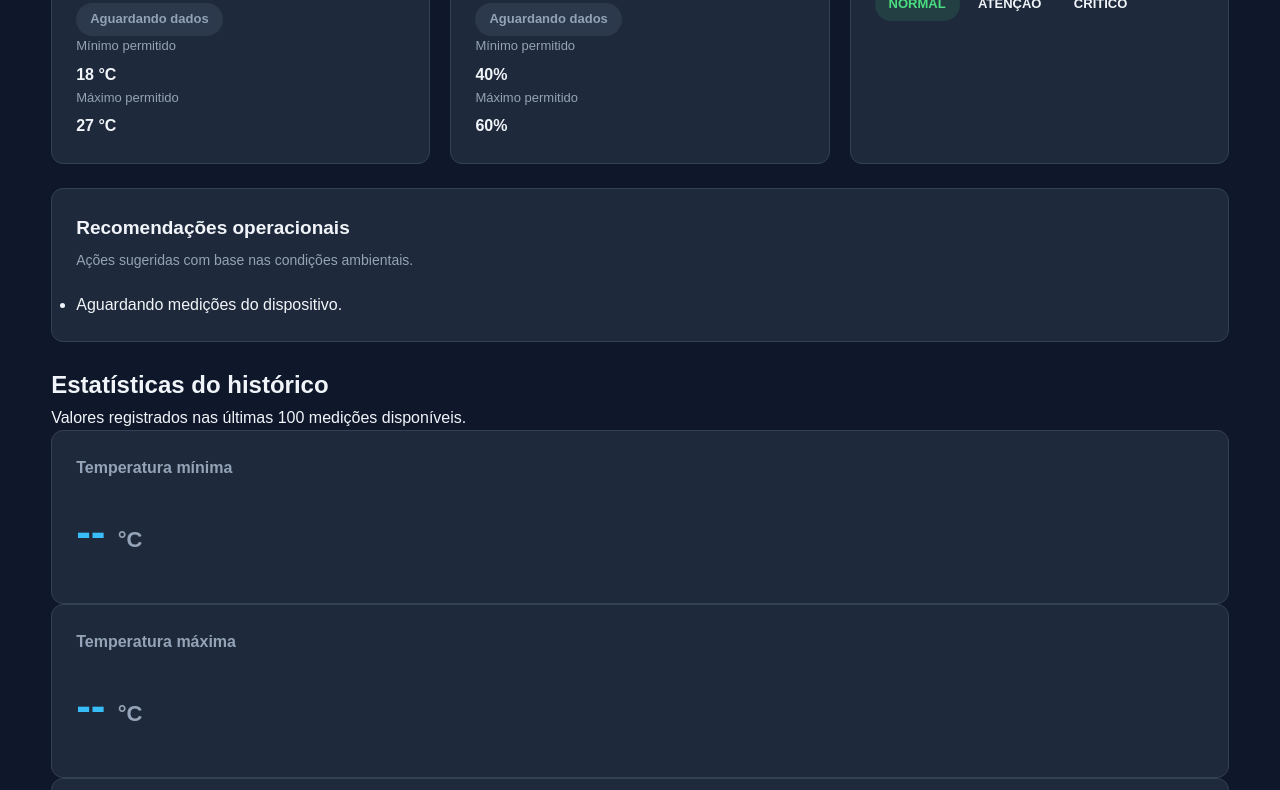
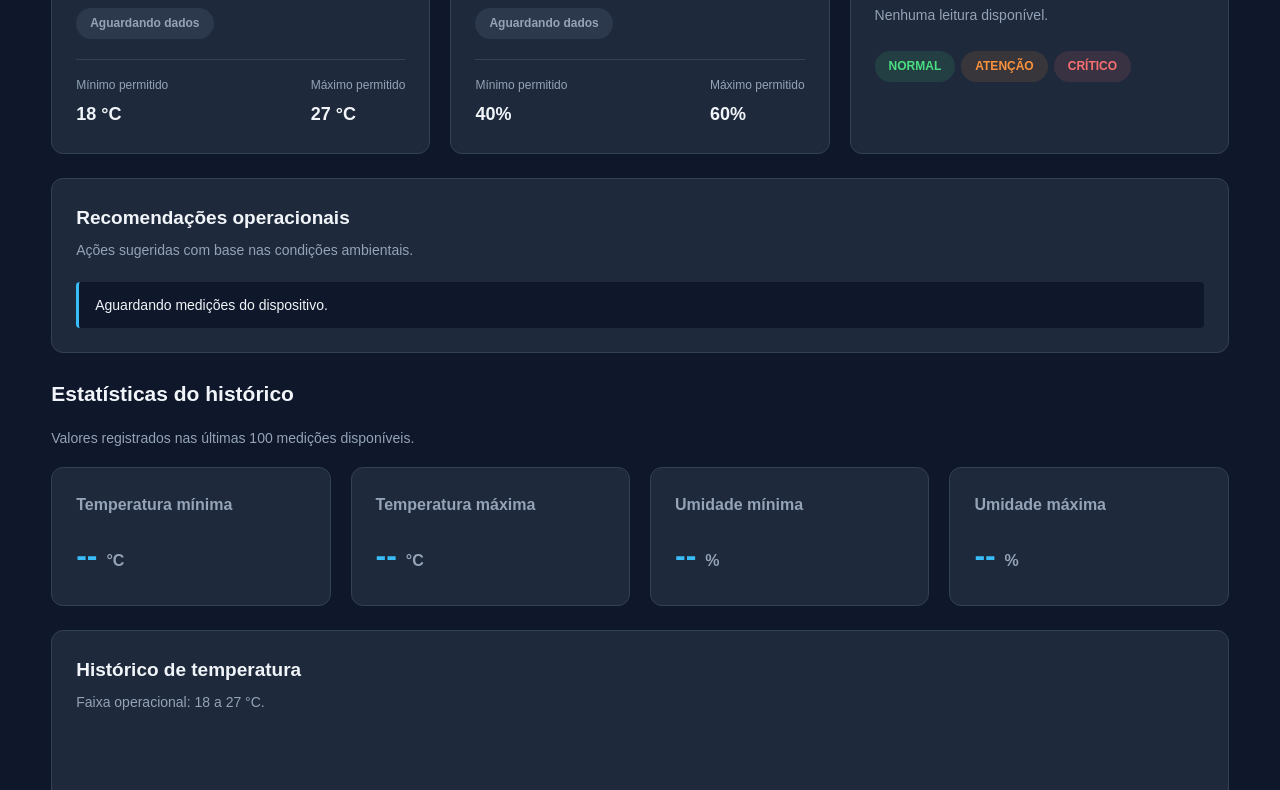
Before and after one commit to akmoretao/monitoramento-iot, a plain HTML site: page frontend/index.html in a window 1280 px wide. Shown: the part 538-1328 px from the top of the page. Drawn offline with Linux system fonts and the light colour scheme; no server answers.

Commit message:
Atualiza identidade visual do DataCenter Guard

```diff
--- a/frontend/style.css
+++ b/frontend/style.css
@@ -14,6 +14,7 @@
     --verde: #4ade80;
     --vermelho: #f87171;
     --amarelo: #facc15;
+    --laranja: #fb923c;
 }
 
 body {
@@ -34,7 +35,7 @@ body {
 header {
     background: var(--superficie);
     border-bottom: 1px solid var(--borda);
-    padding: 40px 0;
+    padding: 35px 0;
 }
 
 .categoria {
@@ -45,8 +46,12 @@ header {
 }
 
 header h1 {
-    font-size: 32px;
+    font-size: 36px;
     margin: 8px 0;
+}
+
+.destaque {
+    color: var(--destaque);
 }
 
 header p {
@@ -55,6 +60,17 @@ header p {
 
 main {
     padding: 30px 0;
+}
+
+.titulo-secao {
+    font-size: 21px;
+    margin-bottom: 16px;
+}
+
+.descricao-secao {
+    color: var(--secundario);
+    font-size: 14px;
+    margin-bottom: 18px;
 }
 
 /* Status da transmissao */
@@ -69,21 +85,21 @@ main {
     border: 1px solid var(--borda);
     border-radius: 12px;
     padding: 20px;
-    margin-bottom: 24px;
+    margin-bottom: 28px;
 }
 
 .label {
     display: block;
     color: var(--secundario);
-    font-size: 13px;
+    font-size: 12px;
     margin-bottom: 5px;
 }
 
-/* Cards de monitoramento */
+/* Cards */
 
 .cards {
     display: grid;
-    grid-template-columns: repeat(3, 1fr);
+    grid-template-columns: repeat(3, minmax(0, 1fr));
     gap: 20px;
     margin-bottom: 24px;
 }
@@ -98,7 +114,7 @@ main {
 .card h2 {
     font-size: 16px;
     color: var(--secundario);
-    margin-bottom: 16px;
+    margin-bottom: 12px;
 }
 
 .valor {
@@ -116,16 +132,29 @@ main {
 .card p {
     color: var(--secundario);
     font-size: 14px;
-    margin-top: 12px;
+    margin-top: 15px;
 }
 
-/* Indicadores de status */
+.faixa {
+    display: flex;
+    justify-content: space-between;
+    gap: 10px;
+    border-top: 1px solid var(--borda);
+    padding-top: 16px;
+    margin-top: 20px;
+}
+
+.faixa strong {
+    font-size: 18px;
+}
+
+/* Indicadores */
 
 .badge {
     display: inline-block;
     padding: 6px 14px;
     border-radius: 20px;
-    font-size: 13px;
+    font-size: 12px;
     font-weight: bold;
 }
 
@@ -135,6 +164,12 @@ main {
     color: var(--verde);
 }
 
+.atencao {
+    background: rgba(251, 146, 60, 0.12);
+    color: var(--laranja);
+}
+
+.critico,
 .alerta {
     background: rgba(248, 113, 113, 0.12);
     color: var(--vermelho);
@@ -151,7 +186,38 @@ main {
     color: var(--secundario);
 }
 
-/* Paineis e graficos */
+#alerta {
+    font-size: 20px;
+    margin-top: 12px;
+    padding: 10px 20px;
+}
+
+.legenda-status {
+    display: flex;
+    flex-wrap: wrap;
+    gap: 6px;
+    margin-top: 24px;
+}
+
+/* Estatisticas */
+
+.estatisticas {
+    display: grid;
+    grid-template-columns: repeat(4, minmax(0, 1fr));
+    gap: 20px;
+    margin-bottom: 24px;
+}
+
+.estatistica .valor {
+    font-size: 32px;
+    margin-bottom: 0;
+}
+
+.estatistica .unidade {
+    font-size: 16px;
+}
+
+/* Paineis */
 
 .painel {
     background: var(--superficie);
@@ -172,13 +238,42 @@ main {
     margin-bottom: 20px;
 }
 
+/* Recomendacoes */
+
+.recomendacoes {
+    list-style: none;
+}
+
+.recomendacoes li {
+    border-left: 3px solid var(--destaque);
+    background: var(--fundo);
+    border-radius: 4px;
+    padding: 12px 16px;
+    margin-top: 10px;
+    font-size: 14px;
+}
+
+.recomendacoes li.normal {
+    border-color: var(--verde);
+}
+
+.recomendacoes li.atencao {
+    border-color: var(--laranja);
+}
+
+.recomendacoes li.critico {
+    border-color: var(--vermelho);
+}
+
+/* Graficos */
+
 canvas {
     display: block;
     width: 100%;
     height: 260px;
 }
 
-/* Tabela de historico */
+/* Tabela */
 
 .tabela-container {
     overflow-x: auto;
@@ -209,8 +304,6 @@ tbody tr:hover {
     background: rgba(255, 255, 255, 0.03);
 }
 
-/* Mensagem de erro */
-
 #mensagem-erro {
     color: var(--vermelho);
     font-size: 14px;
@@ -229,6 +322,12 @@ footer {
 
 /* Responsividade */
 
+@media (max-width: 900px) {
+    .estatisticas {
+        grid-template-columns: repeat(2, minmax(0, 1fr));
+    }
+}
+
 @media (max-width: 768px) {
     .cards {
         grid-template-columns: 1fr;
@@ -240,14 +339,21 @@ footer {
     }
 
     header h1 {
-        font-size: 26px;
+        font-size: 30px;
     }
 
     .valor {
         font-size: 36px;
     }
 
-    .painel {
+    .painel,
+    .card {
         padding: 16px;
     }
 }
+
+@media (max-width: 400px) {
+    .estatisticas {
+        grid-template-columns: 1fr;
+    }
+}
```
